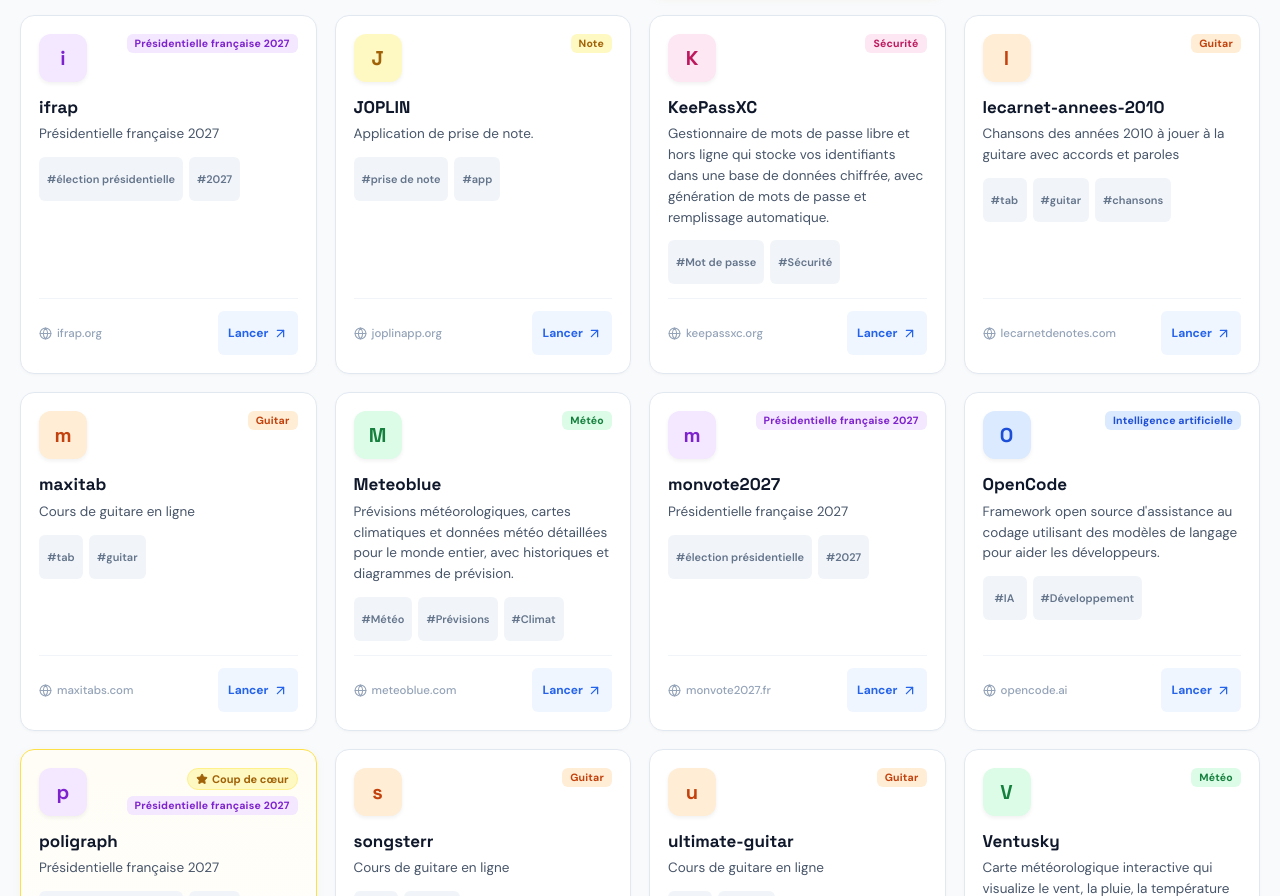
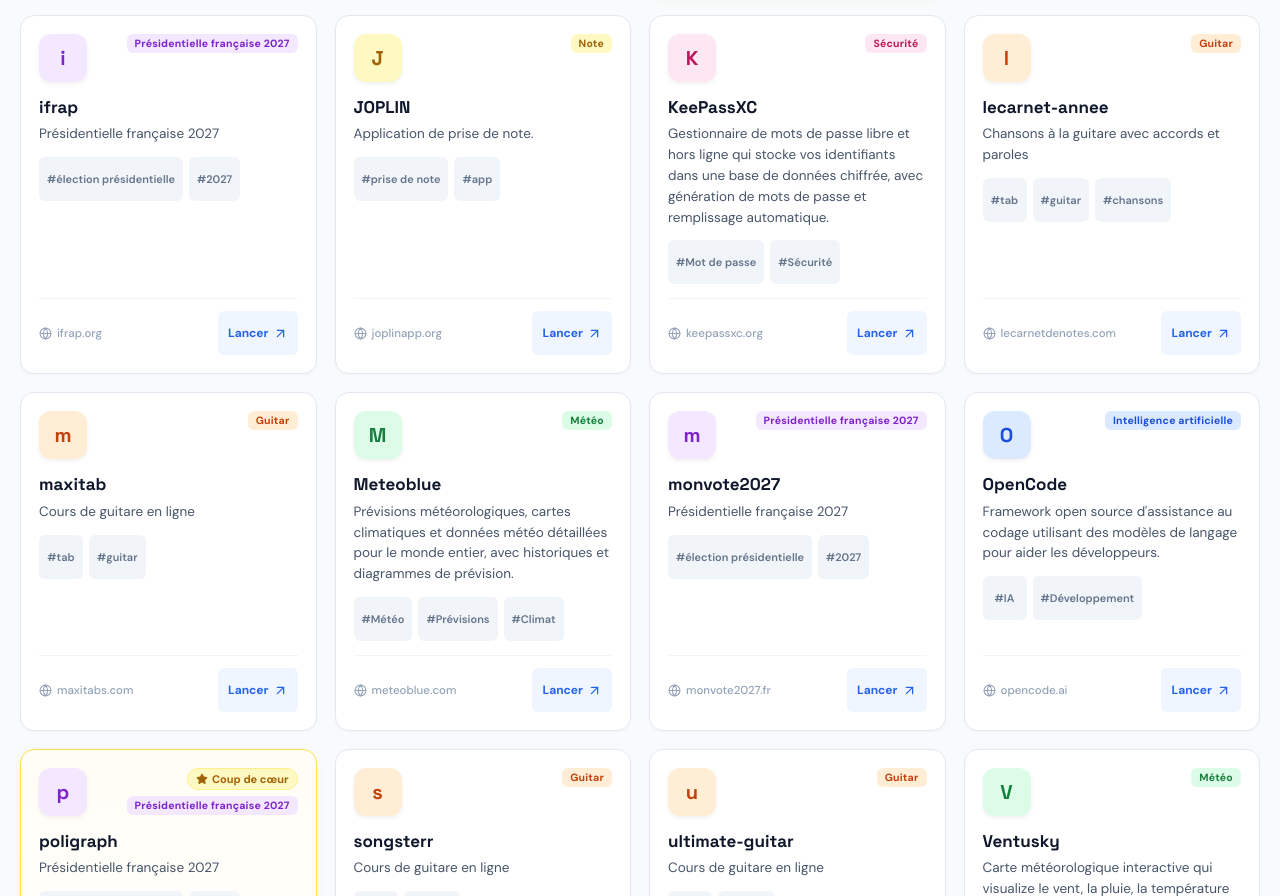
Before and after one commit to GTiazara/webref, an Astro site: page / in a window 1280 px wide. Shown: the part 904-1800 px from the top of the page. Built offline with nearby package versions, Linux system fonts and the light colour scheme; Astro itself is replaced by a stand-in of ours.

Commit message:
update le carnet

```diff
--- a/src/content/resources/guitar/lecarnet_annees_2010.md
+++ b/src/content/resources/guitar/lecarnet_annees_2010.md
@@ -1,7 +1,7 @@
 ---
-title: lecarnet-annees-2010
-description: Chansons des années 2010 à jouer à la guitare avec accords et paroles
-url: https://lecarnetdenotes.com/collections/annees-2010
+title: lecarnet-annee
+description: Chansons à la guitare avec accords et paroles
+url: https://lecarnetdenotes.com
 category: Guitar
 tags: ["tab", "guitar", "chansons"]
 featured: false
```
